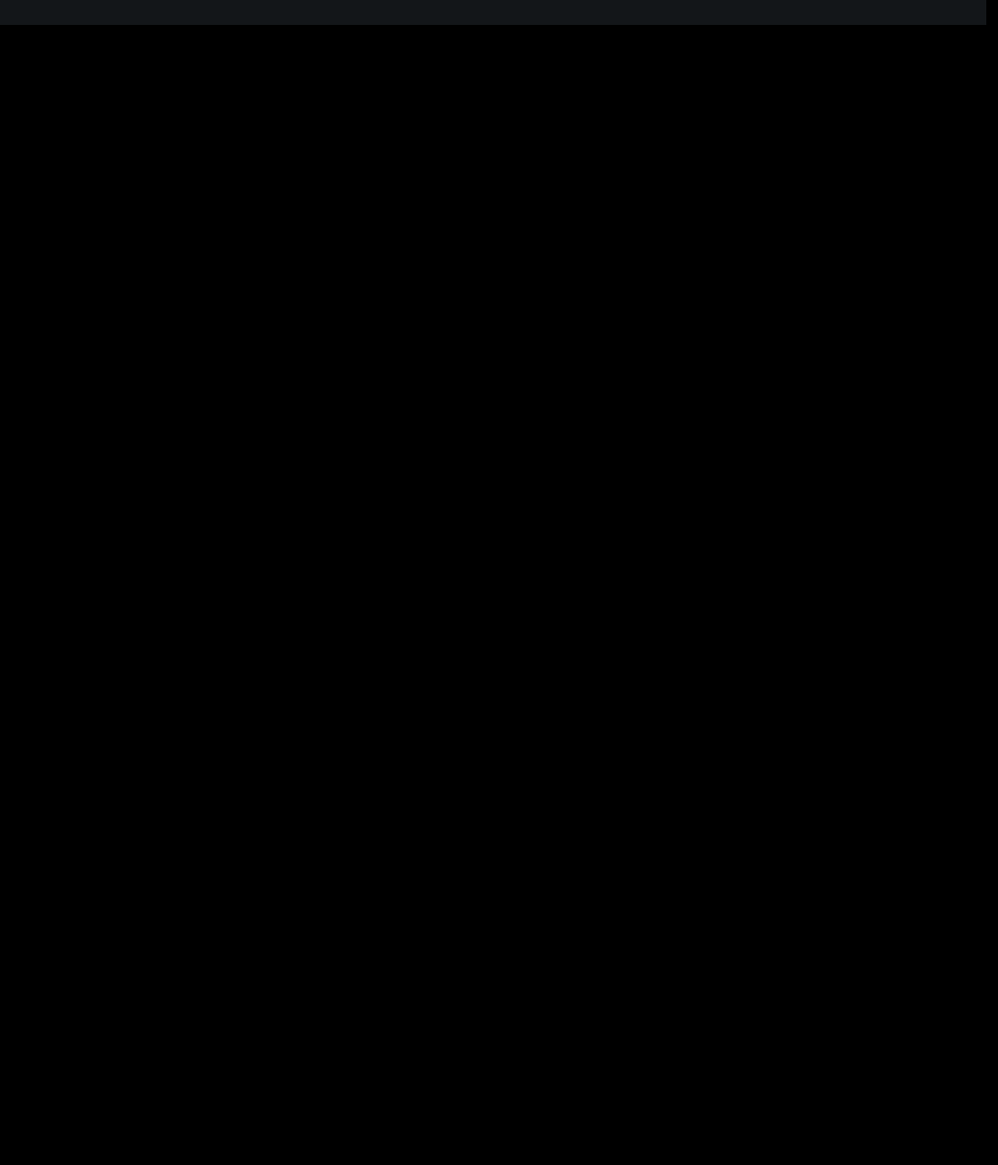
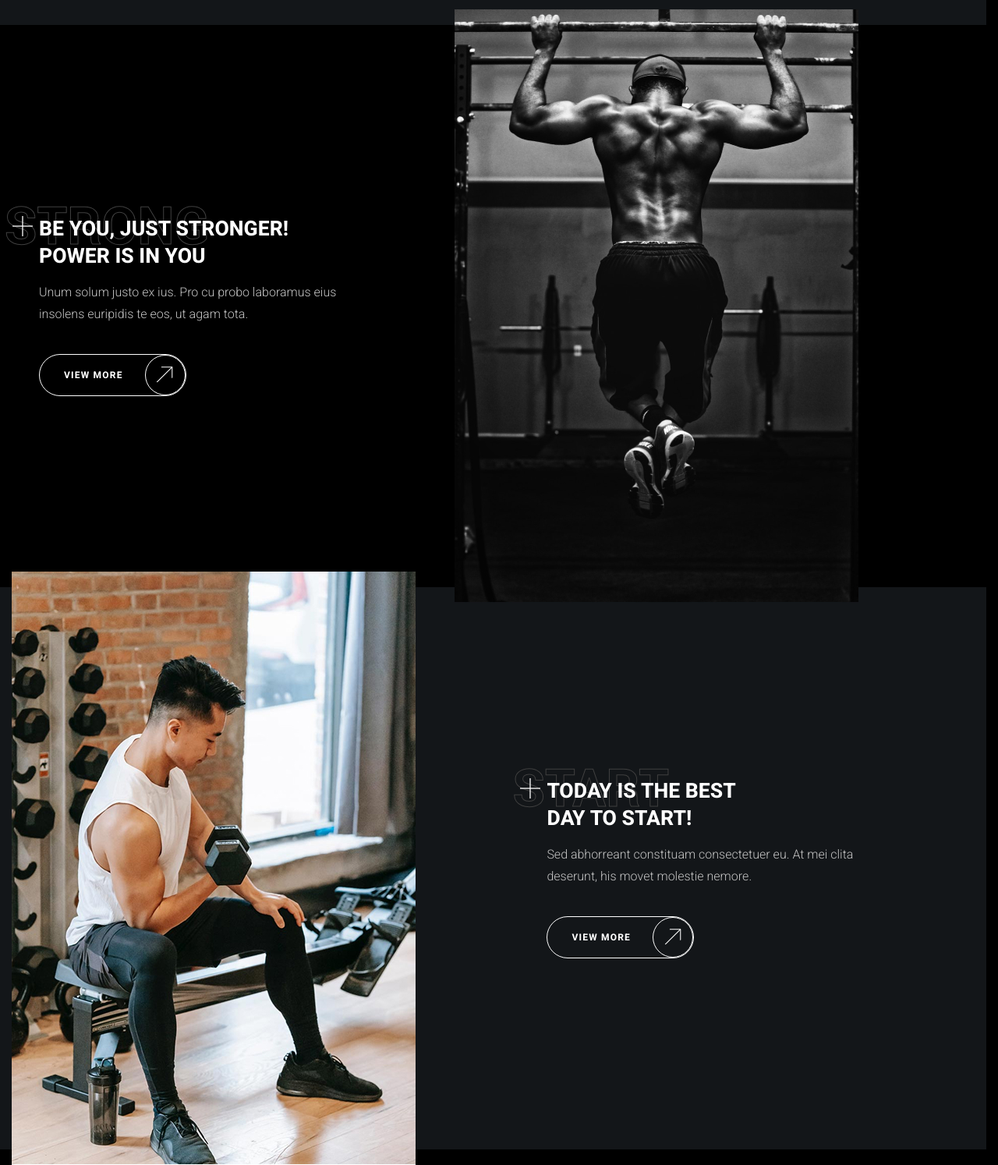
Before and after one commit to sabyrzhasul/kropp-fitness, a plain HTML site: page index.html in a window 1280 px wide. Shown: the part 768-2262 px from the top of the page at 78% size. Before the commit the page ends 800 px from the top, so only its background shows below. Drawn offline with Linux system fonts and the light colour scheme.

Commit message:
feat: add motivation section

```diff
--- a/index.html
+++ b/index.html
@@ -88,6 +88,61 @@
           </ul>
         </div>
       </section>
+      <section class="motivation">
+        <h2 class="visually-hidden">Motivation</h2>
+        <ul class="motivation-list">
+          <li class="motivation-item">
+            <div class="motivation-card container">
+              <div class="motivation-card-body">
+                <h3
+                  class="motivation-card-title backdrop-title title-medium"
+                  data-title="Strong"
+                >
+                  Be you, just stronger!<br />
+                  Power is in you
+                </h3>
+                <div class="motivation-card-description">
+                  <p>Unum solum justo ex ius. Pro cu probo laboramus eius insolens euripidis te eos, ut agam tota.</p>
+                </div>
+                <a class="motivation-card-button button transparent" href="/">
+                  View more
+                </a>
+              </div>
+              <img
+                class="motivation-card-image"
+                src="./assets/images/motivation/1.jpg"
+                alt="A man pulling himself up on a horizontal bar"
+                width="518" height="760" loading="lazy"
+              />
+            </div>
+          </li>
+          <li class="motivation-item">
+            <div class="motivation-card container">
+              <div class="motivation-card-body">
+                <h3
+                  class="motivation-card-title backdrop-title title-medium"
+                  data-title="Start"
+                >
+                  Today is the best<br />
+                  day to start!
+                </h3>
+                <div class="motivation-card-description">
+                  <p>Sed abhorreant constituam consectetuer eu. At mei clita deserunt, his movet molestie nemore.</p>
+                </div>
+                <a class="motivation-card-button button transparent" href="/">
+                  View more
+                </a>
+              </div>
+              <img
+                class="motivation-card-image"
+                src="./assets/images/motivation/2.jpg"
+                alt="Man with dumbbells"
+                width="518" height="760" loading="lazy"
+              />
+            </div>
+          </li>
+        </ul>
+      </section>
     </main>
   </body>
 </html>
--- a/styles/base/utils.css
+++ b/styles/base/utils.css
@@ -64,8 +64,8 @@
   font-size: 2.8em;
   line-height: 1;
   color: transparent;
-  -webkit-text-stroke: 1px var(--color-light-gray);
-  text-stroke: 1px var(--color-light-gray);
+  -webkit-text-stroke: 1px var(--color-dark-gray);
+  text-stroke: 1px var(--color-dark-gray);
 }
 
 .backdrop-title.centered::after {
--- a/styles/components/button.css
+++ b/styles/components/button.css
@@ -40,11 +40,18 @@
   background: url('../../assets/icons/arrow-top-right.svg') center / 70% no-repeat;
   border: var(--border);
   border-radius: 50%;
+  transition-duration: var(--transition-duration);
 }
 
 .button.transparent:hover {
   color: var(--color-dark);
-  background-color: var(--color-light-gray);
+  background-color: var(--color-light);
+}
+
+.button.transparent:hover::after {
+  border-color: transparent;
+  filter: invert(100%);
+  rotate: 45deg;
 }
 
 @media (max-width: 767px) {
--- a/styles/main.css
+++ b/styles/main.css
@@ -8,3 +8,4 @@
 
 @import 'sections/header.css';
 @import 'sections/banner.css';
+@import 'sections/motivation.css';
--- /dev/null
+++ b/styles/sections/motivation.css
@@ -0,0 +1,72 @@
+.motivation-item:nth-child(even) {
+  background-color: var(--color-dark-alternate);
+}
+
+.motivation-item:nth-child(even) .motivation-card {
+  flex-direction: row-reverse;
+}
+
+.motivation-card {
+  display: flex;
+  justify-content: start;
+  align-items: center;
+  column-gap: clamp(30px, 10.42vw, 200px);
+}
+
+.motivation-card-image {
+  margin-block: -60px;
+}
+
+.motivation-card-body {
+  padding-left: 35px;
+}
+
+.motivation-card-title:not(:last-child) {
+  margin-bottom: 14px;
+}
+
+.motivation-card-description {
+  max-width: 400px;
+}
+
+.motivation-card-description:not(:last-child) {
+  margin-bottom: 37px;
+}
+
+@media (max-width: 1919px) {
+  .motivation-card-image {
+    margin-block: -20px;
+  }
+}
+
+@media (max-width: 1024px) {
+  .motivation-card {
+    padding-block: 50px;
+  }
+
+  .motivation-card-image {
+    max-width: 30%;
+    height: auto;
+    margin-block: 0;
+  }
+}
+
+@media (max-width: 767px) {
+  .motivation-card,
+  .motivation-item:nth-child(even) .motivation-card {
+    flex-direction: column-reverse;
+  }
+
+  .motivation-card {
+    row-gap: 30px;
+    padding-block: 30px;
+  }
+
+  .motivation-card-image {
+    max-width: 60%;
+  }
+
+  .motivation-card-description:not(:last-child) {
+    margin-bottom: 20px;
+  }
+}
```
Also changed, not shown: assets/images/motivation/1.jpg (added), assets/images/motivation/2.jpg (added).
